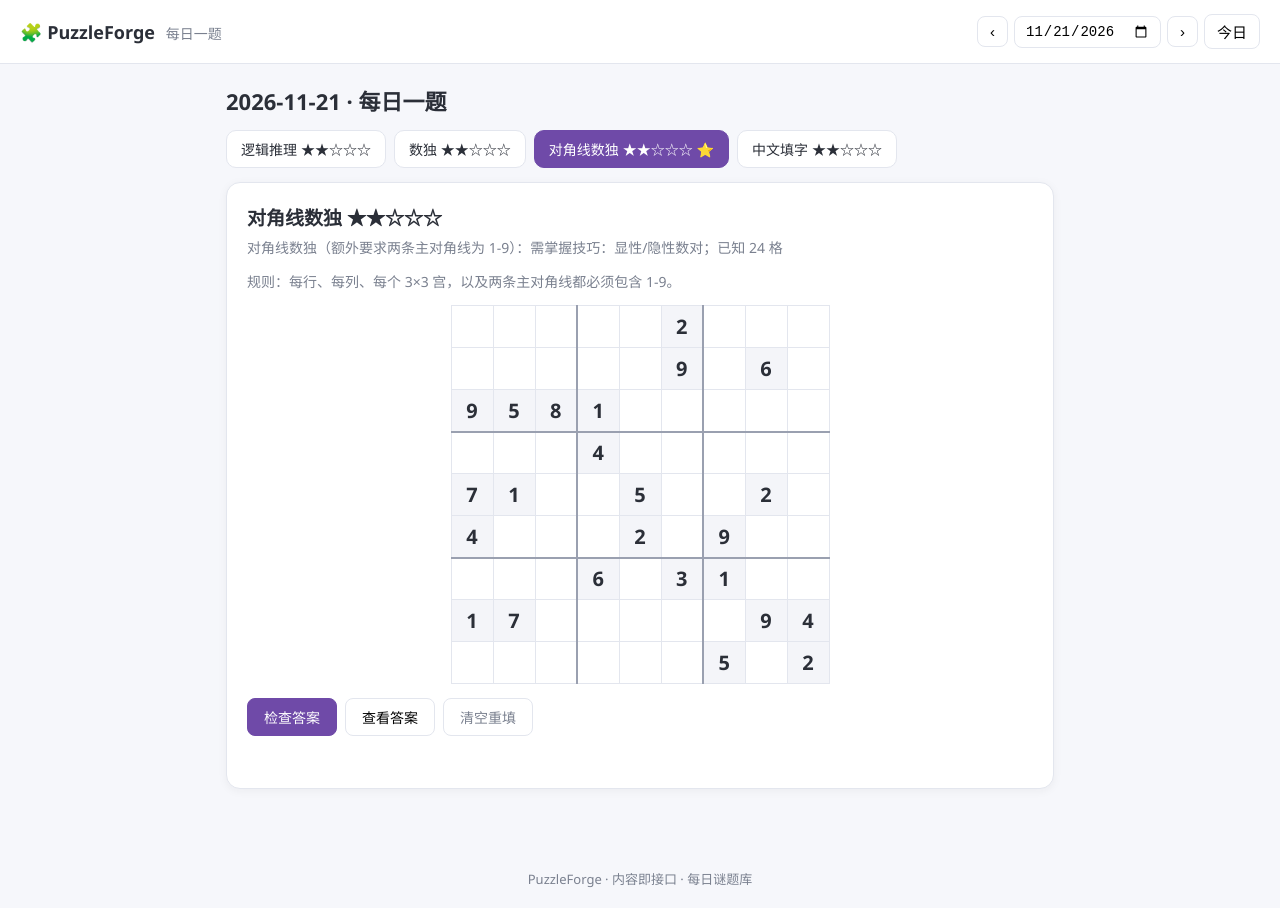
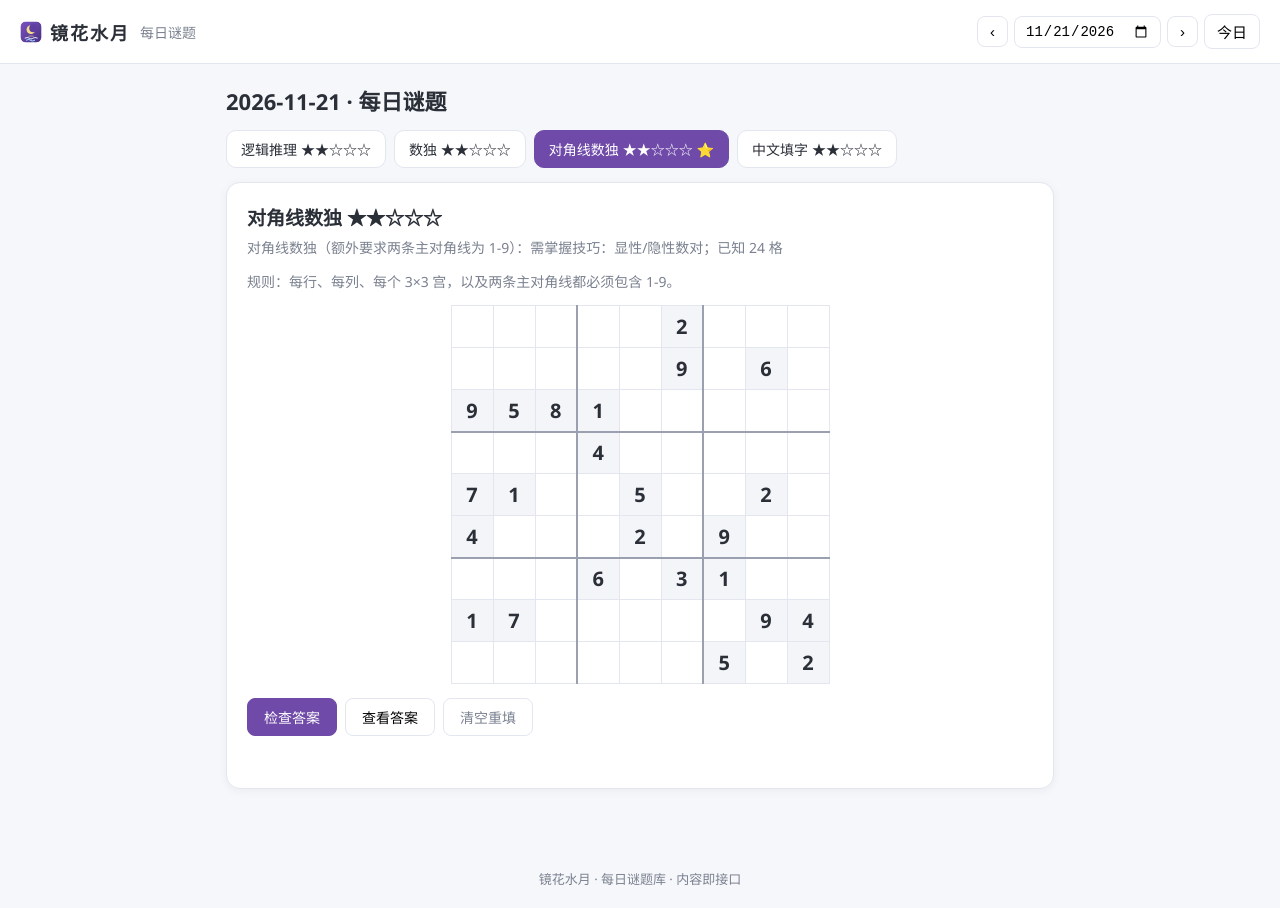
Before and after one commit to TianDiHuAng/everyday_test, a plain HTML site: page web/index.html in a window 1280 px wide. Drawn offline with Linux system fonts and the light colour scheme.

Commit message:
feat: 网站品牌改为「镜花水月」——标签标题/favicon/页头页脚

```diff
--- a/web/css/style.css
+++ b/web/css/style.css
@@ -34,8 +34,9 @@ body {
   z-index: 5;
 }
 
-.brand { font-weight: 700; font-size: 18px; }
-.brand .sub { color: var(--muted); font-weight: 400; font-size: 14px; margin-left: 6px; }
+.brand { font-weight: 700; font-size: 18px; display: flex; align-items: center; gap: 8px; letter-spacing: 2px; }
+.brand .sub { color: var(--muted); font-weight: 400; font-size: 14px; margin-left: 2px; letter-spacing: 0; }
+.brand-icon { width: 22px; height: 22px; border-radius: 6px; }
 
 .date-nav { display: flex; gap: 6px; align-items: center; }
 .date-nav button {
--- a/web/index.html
+++ b/web/index.html
@@ -3,12 +3,13 @@
 <head>
 <meta charset="UTF-8">
 <meta name="viewport" content="width=device-width, initial-scale=1.0">
-<title>PuzzleForge · 每日一题</title>
+<title>镜花水月 · 每日谜题</title>
+<link rel="icon" type="image/svg+xml" href="favicon.svg">
 <link rel="stylesheet" href="css/style.css">
 </head>
 <body>
 <header class="topbar">
-  <div class="brand">🧩 PuzzleForge <span class="sub">每日一题</span></div>
+  <div class="brand"><img src="favicon.svg" alt="" class="brand-icon">镜花水月 <span class="sub">每日谜题</span></div>
   <div class="date-nav">
     <button id="prev-day" title="前一天">‹</button>
     <input type="date" id="date-input">
@@ -19,7 +20,7 @@
 <main id="app">
   <div class="loading">加载中…</div>
 </main>
-<footer class="foot">PuzzleForge · 内容即接口 · 每日谜题库</footer>
+<footer class="foot">镜花水月 · 每日谜题库 · 内容即接口</footer>
 <script src="js/registry.js"></script>
 <script src="js/components/sudoku.js"></script>
 <script src="js/components/logic.js"></script>
--- a/web/js/app.js
+++ b/web/js/app.js
@@ -56,7 +56,7 @@
     const featured = featuredIndex(dateStr, data.puzzles.length);
 
     const head = PF.el("div", "day-head");
-    const title = PF.el("h1", null, `${dateStr} · 每日一题`);
+    const title = PF.el("h1", null, `${dateStr} · 每日谜题`);
     head.appendChild(title);
     if (featured === "all") {
       head.appendChild(PF.el("span", "featured-badge", "⭐ 周五全科目日"));
```
Also changed, not shown: web/favicon.svg (added), 1 other file.
